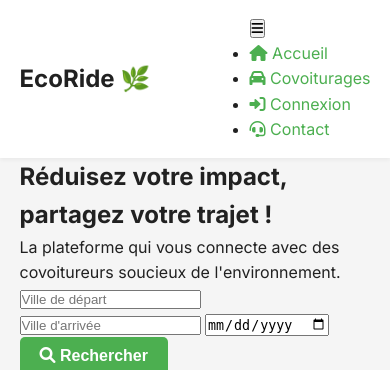
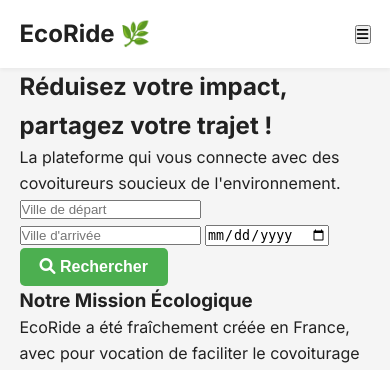
Before and after one commit to BOUDI1/ProjetEcoride, a PHP site: page / in a window 390 px wide. Shown: the top 370 px of the page. Run offline with PHP 8.4, Linux system fonts and the light colour scheme.

Commit message:
ajout des styles pour la navigation mobile afin d'améliorer l'esthétique et l'interaction

```diff
--- a/style.css
+++ b/style.css
@@ -69,3 +69,34 @@
 .logo a {
     color: var(--color-text);
 }
+/* Navigation Mobile */
+.nav-list {
+    display: none;
+    flex-direction: column;
+    position: absolute;
+    top: 65px;
+    left: 0;
+    width: 100%;
+    background-color: var(--color-white);
+    z-index: 10;
+    padding: 10px 0;
+    box-shadow: 0 4px 8px rgba(0, 0, 0, 0.1);
+}
+
+.nav-list li {
+    list-style: none;
+    text-align: center;
+}
+
+.nav-list a {
+    display: block;
+    padding: 10px 20px;
+    color: var(--color-text);
+    font-weight: 600;
+}
+
+.nav-list a:hover,
+.nav-list a.active {
+    background-color: var(--color-background);
+    color: var(--color-primary);
+}
```
